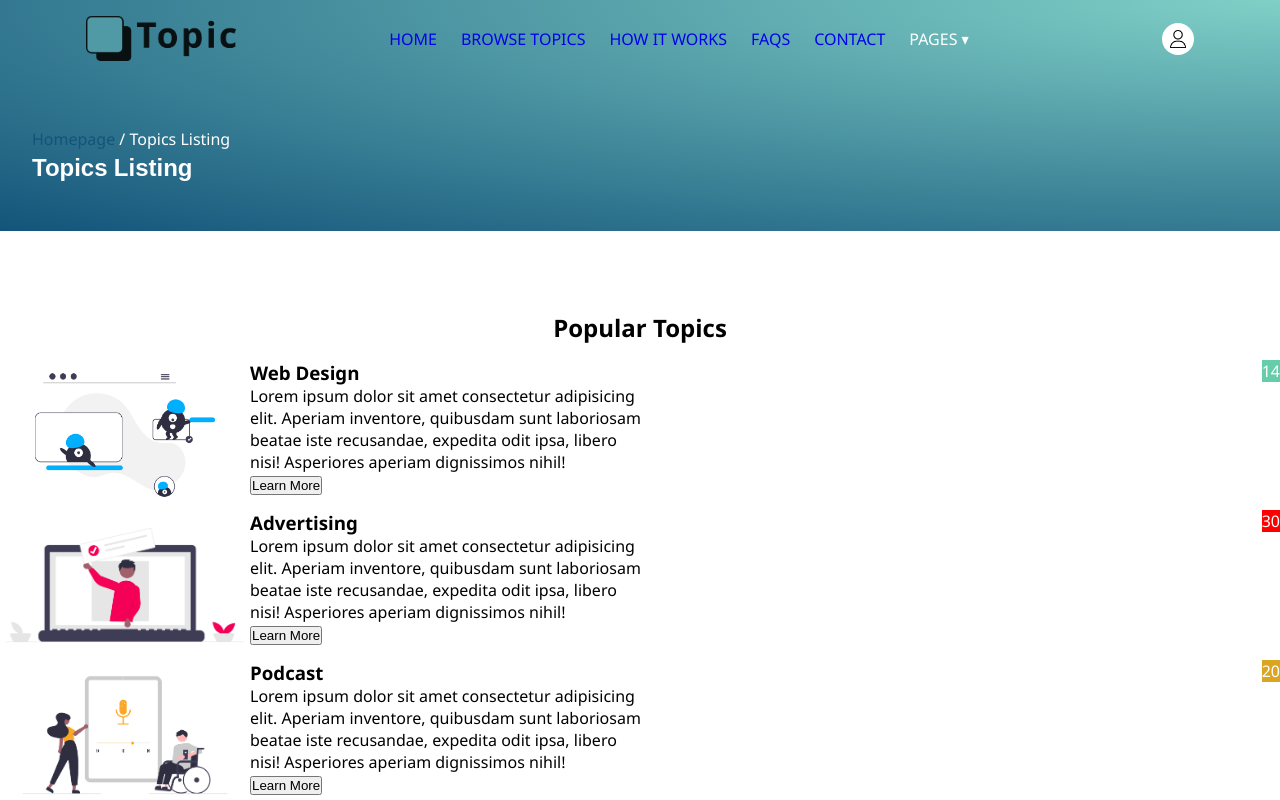
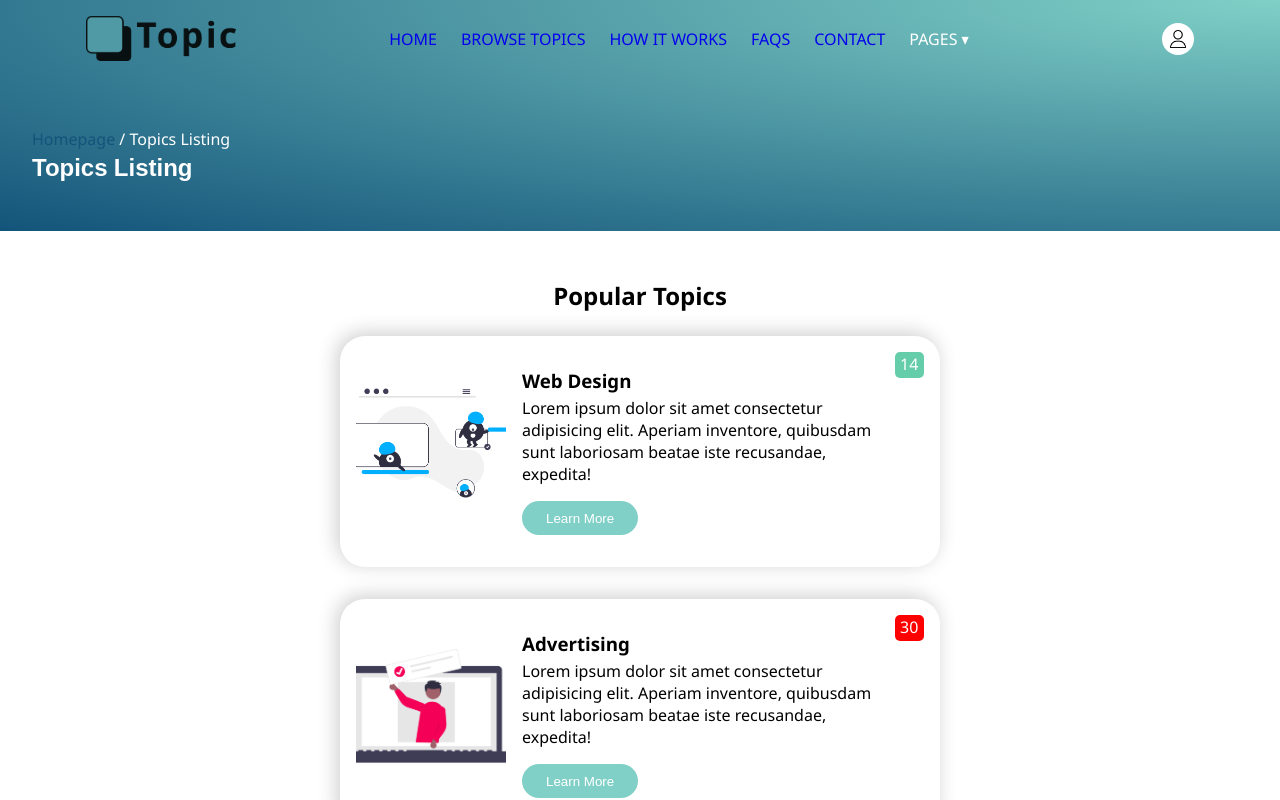
Before and after one commit to smajewski1980/dev_practice_topic, a React (Vite) app: page /topics-listing in a window 1280 px wide. Shown: the top 800 px of the page. Built offline with nearby package versions, Linux system fonts and the light colour scheme.

Commit message:
finished styling the cards on the Popular Topics page

```diff
--- a/src/components/PopularTopics/PopularTopics.module.css
+++ b/src/components/PopularTopics/PopularTopics.module.css
@@ -1,8 +1,8 @@
 .popularTopicsSection {
-  padding-block: 5rem;
+  padding-block: 3rem;
 
   .popularHeading {
     text-align: center;
-    margin-block-end: 1rem;
+    margin-block-end: 1.5rem;
   }
 }
--- a/src/components/PopularTopicsCard/PopularTopicsCard.jsx
+++ b/src/components/PopularTopicsCard/PopularTopicsCard.jsx
@@ -17,8 +17,7 @@ const PopularTopicsCard = ({ imgSrc, title, icon }) => {
         <h3>{title}</h3>
         <p>
           Lorem ipsum dolor sit amet consectetur adipisicing elit. Aperiam
-          inventore, quibusdam sunt laboriosam beatae iste recusandae, expedita
-          odit ipsa, libero nisi! Asperiores aperiam dignissimos nihil!
+          inventore, quibusdam sunt laboriosam beatae iste recusandae, expedita!
         </p>
         <Link to='#'>
           <button> Learn More</button>
--- a/src/components/PopularTopicsCard/PopularTopicsCard.module.css
+++ b/src/components/PopularTopicsCard/PopularTopicsCard.module.css
@@ -1,20 +1,30 @@
 .popularCard {
   display: flex;
   margin-inline: auto;
+  max-width: 600px;
   width: fit-content;
   position: relative;
+  box-shadow: -3px -3px 20px rgb(0 0 0 / 0.2);
+  margin-block-end: 2rem;
+  padding: 2rem 1rem;
+  gap: 1rem;
+  border-radius: var(--card-b-rad);
 
   &::after {
     content: var(--icon-num);
     position: absolute;
     background-color: var(--icon-clr);
     color: white;
-    right: 0;
-    top: 0;
+    right: 1rem;
+    top: 1rem;
+    padding: 0.35rem;
+    padding-block-start: 0.25rem;
+    border-radius: 5px;
+    line-height: 1;
   }
 
   .imgWrapper {
-    width: 250px;
+    width: 150px;
 
     img {
       height: 150px;
@@ -25,5 +35,23 @@
 
   .contentWrapper {
     flex-basis: 400px;
+
+    h3 {
+      margin-block-end: 0.25rem;
+    }
+
+    p {
+      margin-block-end: 1rem;
+      max-width: 90%;
+    }
+
+    button {
+      padding: 0.6rem 1.5rem;
+      border-radius: 100vw;
+      color: white;
+      cursor: pointer;
+      border: none;
+      background-color: var(--secondary-color);
+    }
   }
 }
```
